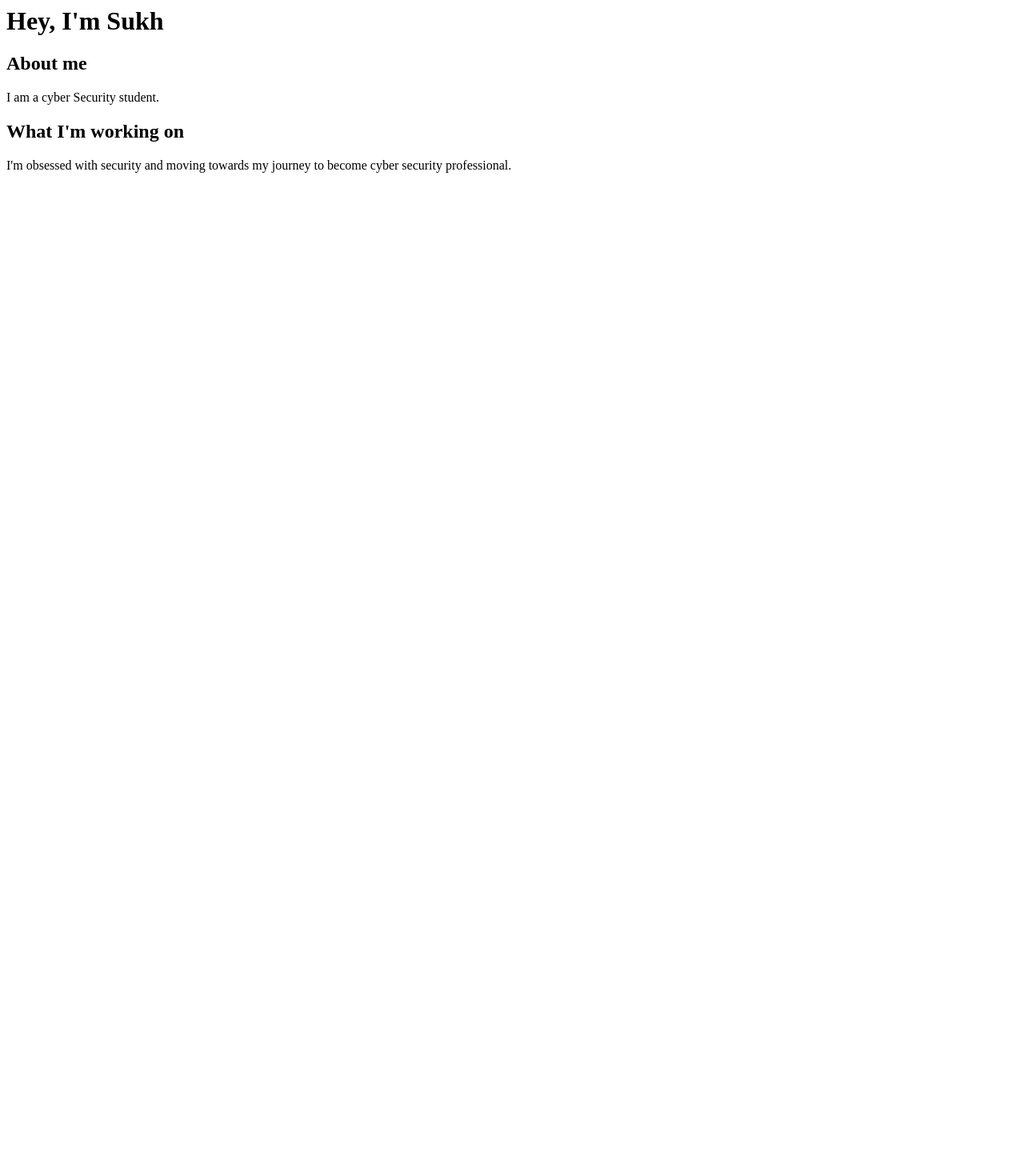
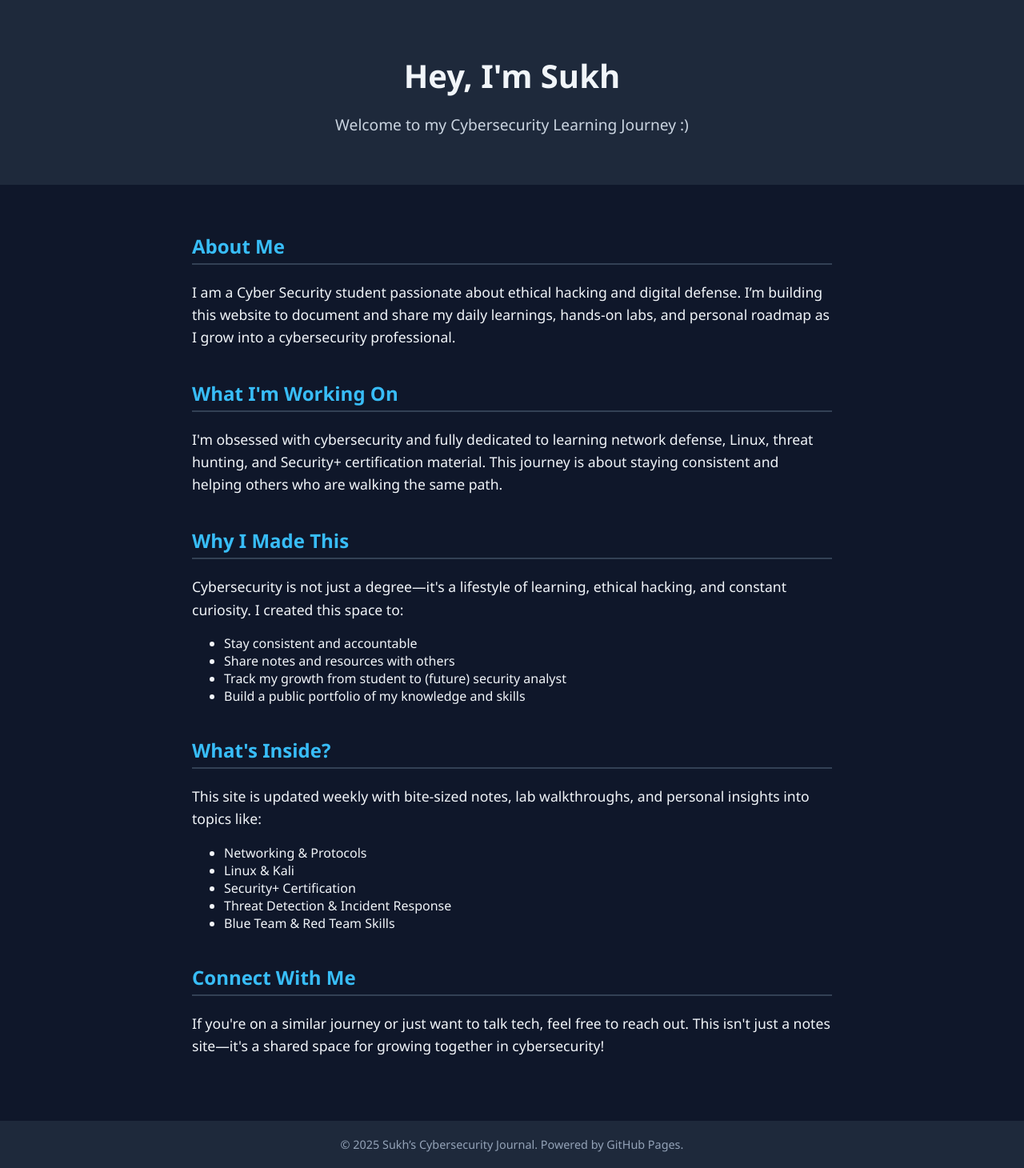
Before and after one commit to Sukhbrar34/Sukh_Brar, a plain HTML site: page index.html in a window 1280 px wide. Shown: the whole page at 80% size. Before the commit the page ends 800 px from the top, so only its background shows below. Drawn offline with Linux system fonts and the light colour scheme.

Commit message:
index.html

```diff
--- a/index.html
+++ b/index.html
@@ -1,16 +1,116 @@
+<!DOCTYPE html>
+<html lang="en">
+<head>
+    <meta charset="UTF-8">
+    <title>Sukh's Cybersecurity Journey</title>
+    <meta name="viewport" content="width=device-width, initial-scale=1.0">
+    <style>
+        /* Reset and base styling */
+        body {
+            font-family: 'Segoe UI', Tahoma, Geneva, Verdana, sans-serif;
+            margin: 0;
+            padding: 0;
+            background-color: #0f172a;
+            color: #f1f5f9;
+        }
 
-<html>
-    <h1>
-        Hey, I'm Sukh
-    </h1>
-    <body>
-        <h2>About me</h2>
-        <p>
-            I am a cyber Security student.
-        </p>
-        <h2>What I'm working on</h2>
-        <p>
-            I'm obsessed with security and moving towards my journey to become cyber security professional.
-        </p>
-    </body>
+        header {
+            background-color: #1e293b;
+            padding: 40px 20px;
+            text-align: center;
+        }
+
+        header h1 {
+            font-size: 2.5em;
+            margin-bottom: 10px;
+        }
+
+        header p {
+            font-size: 1.2em;
+            color: #cbd5e1;
+        }
+
+        main {
+            padding: 40px 20px;
+            max-width: 800px;
+            margin: auto;
+        }
+
+        section {
+            margin-bottom: 40px;
+        }
+
+        h2 {
+            color: #38bdf8;
+            border-bottom: 2px solid #334155;
+            padding-bottom: 5px;
+        }
+
+        p {
+            font-size: 1.1em;
+            line-height: 1.6;
+        }
+
+        footer {
+            text-align: center;
+            padding: 20px;
+            background-color: #1e293b;
+            color: #94a3b8;
+            font-size: 0.9em;
+        }
+    </style>
+</head>
+<body>
+
+    <header>
+        <h1>Hey, I'm Sukh</h1>
+        <p>Welcome to my Cybersecurity Learning Journey :)</p>
+    </header>
+
+    <main>
+        <section>
+            <h2>About Me</h2>
+            <p>I am a Cyber Security student passionate about ethical hacking and digital defense. I’m building this website to document and share my daily learnings, hands-on labs, and personal roadmap as I grow into a cybersecurity professional.</p>
+        </section>
+
+        <section>
+            <h2>What I'm Working On</h2>
+            <p>I'm obsessed with cybersecurity and fully dedicated to learning network defense, Linux, threat hunting, and Security+ certification material. This journey is about staying consistent and helping others who are walking the same path.</p>
+        </section>
+
+        <section>
+            <h2>Why I Made This</h2>
+            <p>Cybersecurity is not just a degree—it's a lifestyle of learning, ethical hacking, and constant curiosity. I created this space to:
+                <ul>
+                    <li>Stay consistent and accountable</li>
+                    <li>Share notes and resources with others</li>
+                    <li>Track my growth from student to (future) security analyst</li>
+                    <li>Build a public portfolio of my knowledge and skills</li>
+                </ul>
+            </p>
+        </section>
+
+        <section>
+            <h2>What's Inside?</h2>
+            <p>This site is updated weekly with bite-sized notes, lab walkthroughs, and personal insights into topics like:</p>
+            <ul>
+                <li>Networking & Protocols</li>
+                <li>Linux & Kali</li>
+                <li>Security+ Certification</li>
+                <li>Threat Detection & Incident Response</li>
+                <li>Blue Team & Red Team Skills</li>
+            </ul>
+        </section>
+
+        <section>
+            <h2>Connect With Me</h2>
+            <p>If you're on a similar journey or just want to talk tech, feel free to reach out. This isn't just a notes site—it's a shared space for growing together in cybersecurity!</p>
+        </section>
+    </main>
+
+    <footer>
+        &copy; 2025 Sukh’s Cybersecurity Journal. Powered by GitHub Pages.
+    </footer>
+
+</body>
 </html>
```
